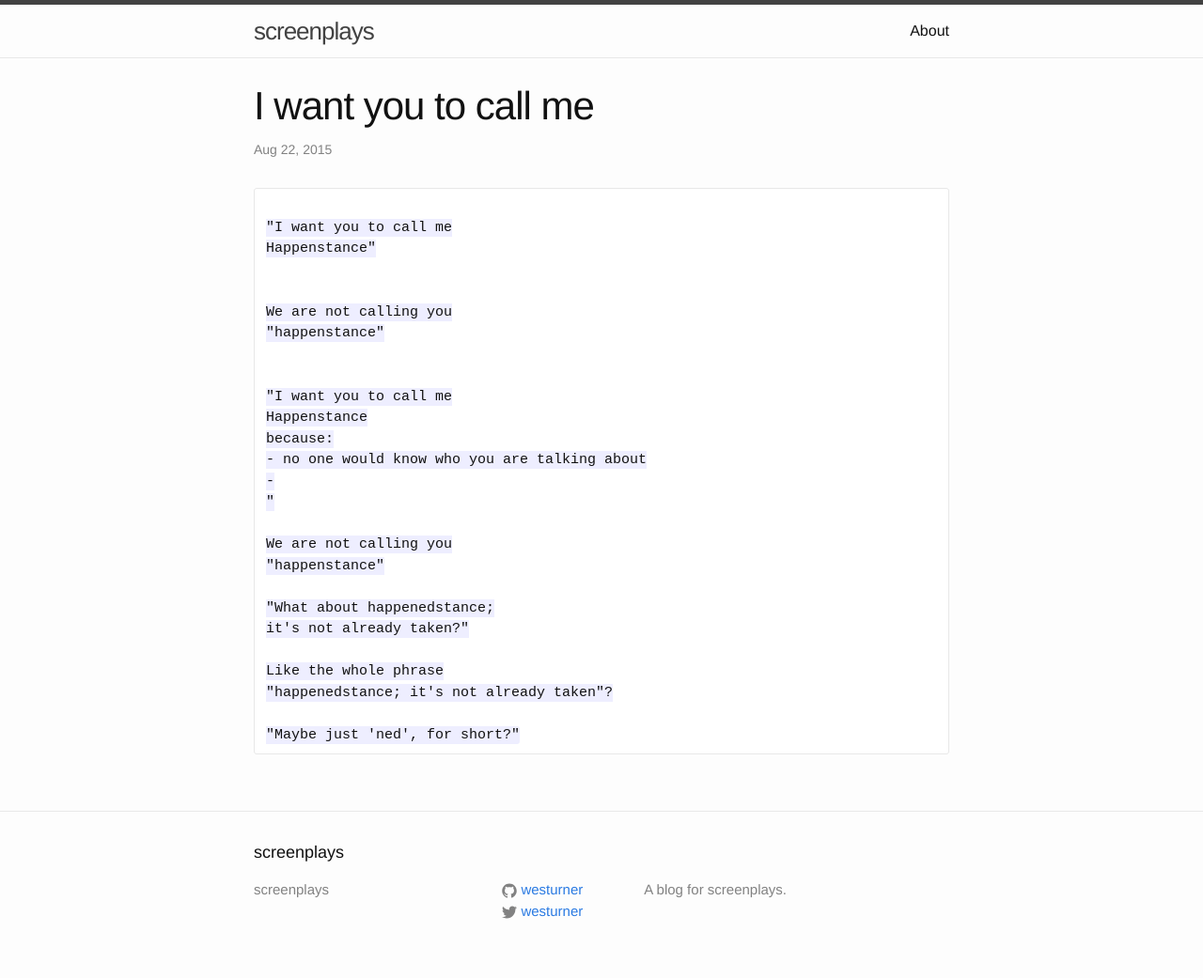
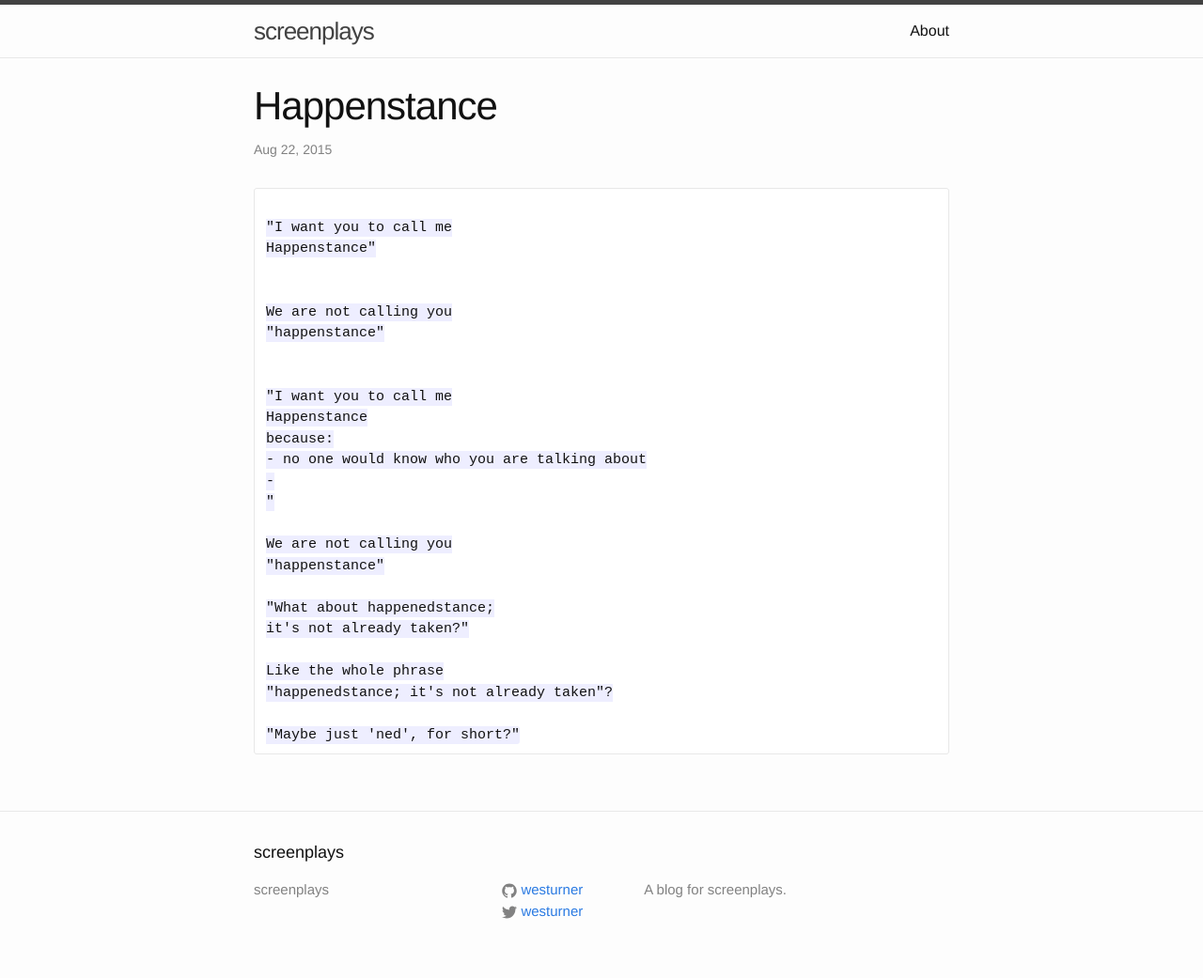
Before and after one commit to westurner/screenplays, a Jekyll site: the page built from _posts/2016-08-22-happenstance.markdown, in a window 1280 px wide. Shown: the whole page at 94% size. Built offline with Jekyll 4.4.1, drawn with Linux system fonts in a browser that asks for light colours; Markdown is read by kramdown in place of the engine named in the settings.

Commit message:
REF: 2016-08-22-happenstance.markdown

```diff
--- a/_posts/2016-08-22-i-want-you-to-call-me.markdown
+++ b/_posts/2016-08-22-happenstance.markdown
@@ -1,6 +1,6 @@
 ---
 layout: post
-title:  "I want you to call me"
+title:  "Happenstance"
 date:   2015-08-22 14:16:05
 categories: screenplays
 ---
```
